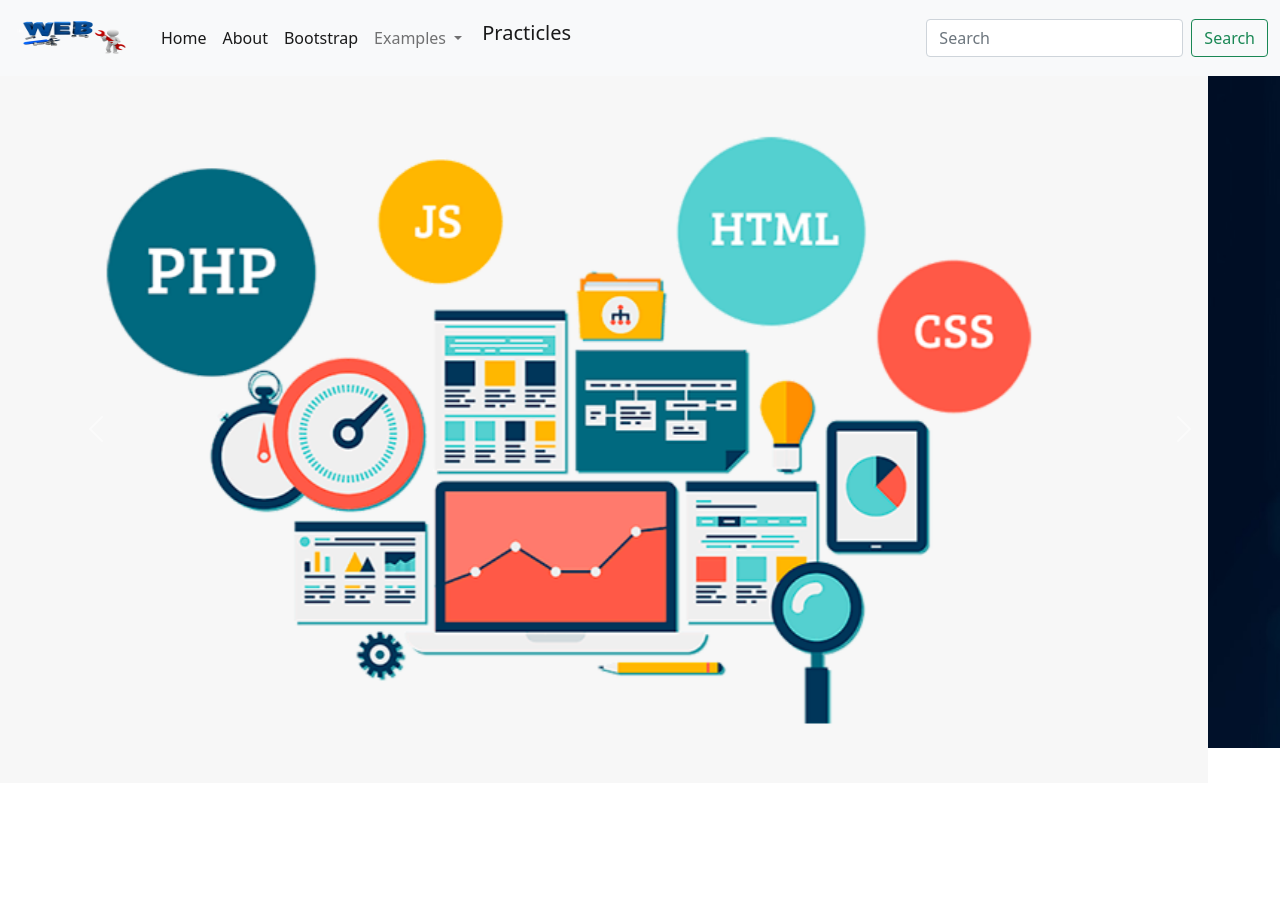
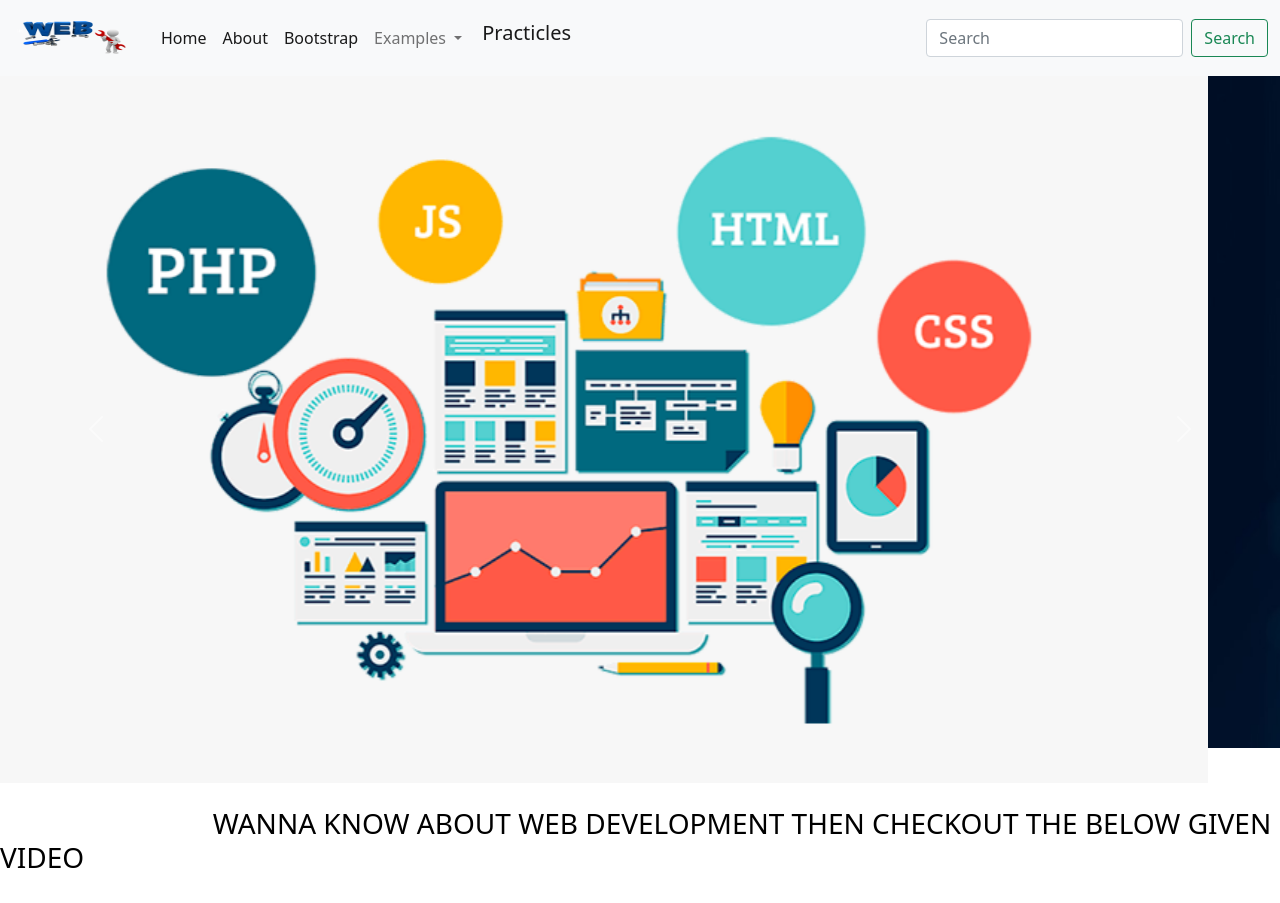
Before and after one commit to Harshil562000/tyt, a plain HTML site: page harshil.html in a window 1280 px wide. Shown: the top 903 px of the page. Drawn offline with Linux system fonts and the light colour scheme.

Commit message:
Update harshil.html

```diff
--- a/harshil.html
+++ b/harshil.html
@@ -84,7 +84,7 @@
 
 
 
-    <h3 style=" color: white "  > &ensp; &ensp; &ensp; &ensp; &ensp; &ensp; &ensp; &ensp; &ensp; &ensp; WANNA KNOW ABOUT WEB DEVELOPMENT THEN CHECKOUT THE BELOW GIVEN VIDEO</h3>
+    <h3 style=" color: black;  "  > &ensp; &ensp; &ensp; &ensp; &ensp; &ensp; &ensp; &ensp; &ensp; &ensp; WANNA KNOW ABOUT WEB DEVELOPMENT THEN CHECKOUT THE BELOW GIVEN VIDEO</h3>
 
 <br>
  <center><video id="video1" width="320" height="240" controls>
```
